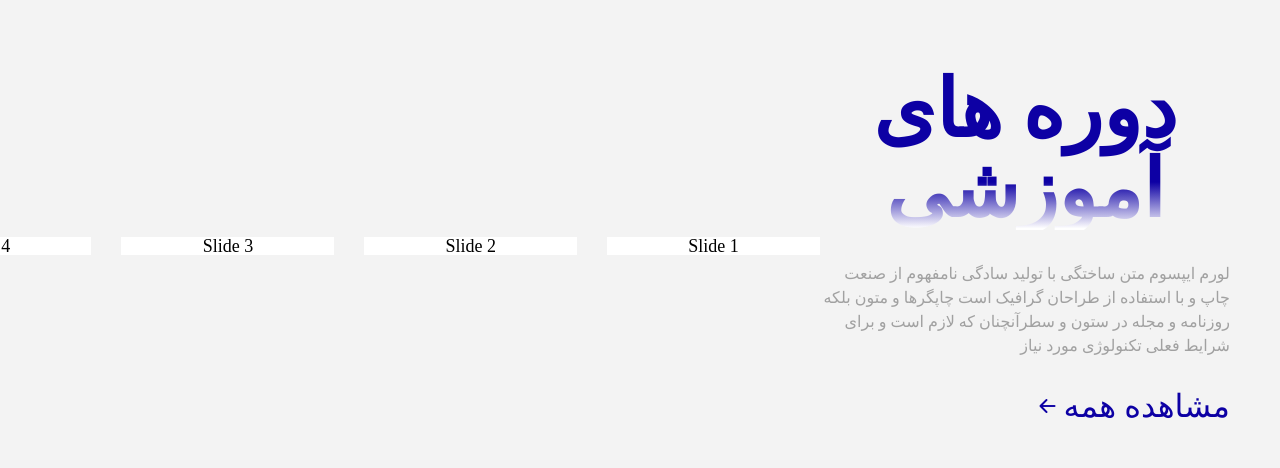
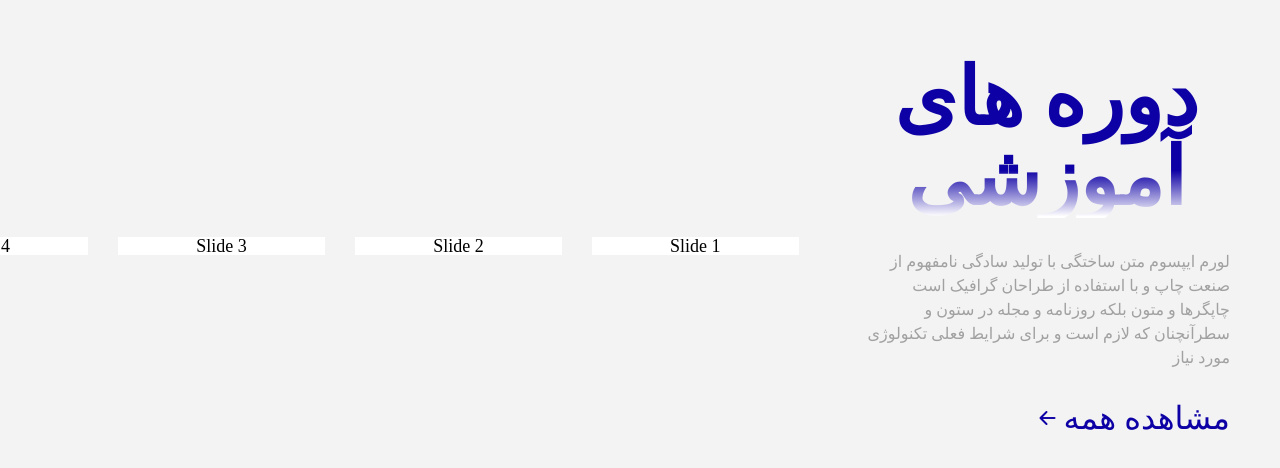
Before and after one commit to spdfalcon/sass, a website: page index.html in a window 1280 px wide. Shown: the part 154-622 px from the top of the page. Drawn offline with nearby package versions, Linux system fonts and the light colour scheme.

Commit message:
mohammad

```diff
--- a/styles/style.scss
+++ b/styles/style.scss
@@ -32,6 +32,7 @@ body {
   padding-right: 50px;
   // display: flex;
   display: grid;
+  gap: 4rem;
   grid-template-columns: repeat(6, minmax(0, 1fr));
   justify-content: center;
   align-items: center;
```
Also changed, not shown: styles/style.css, 1 other file.
